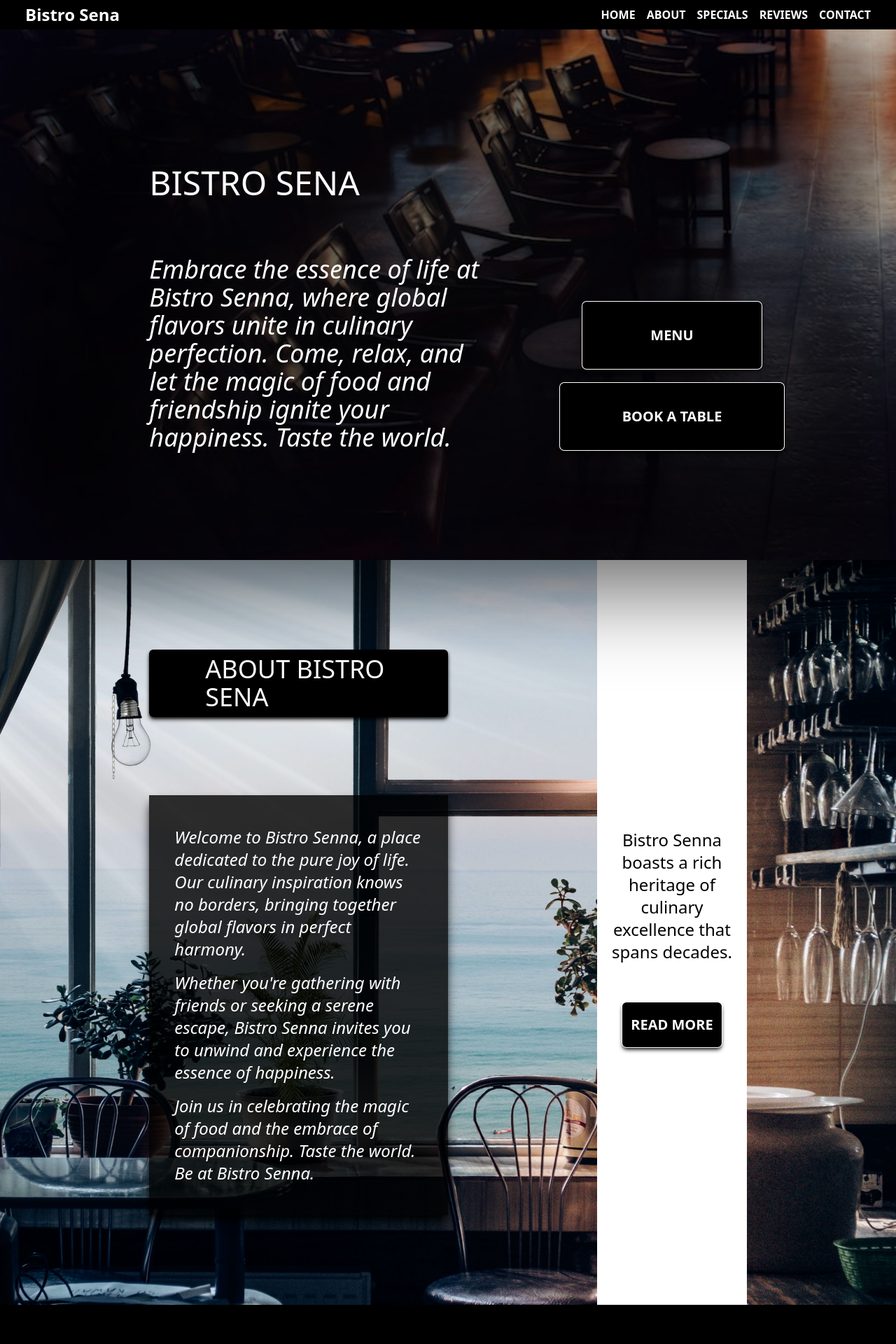
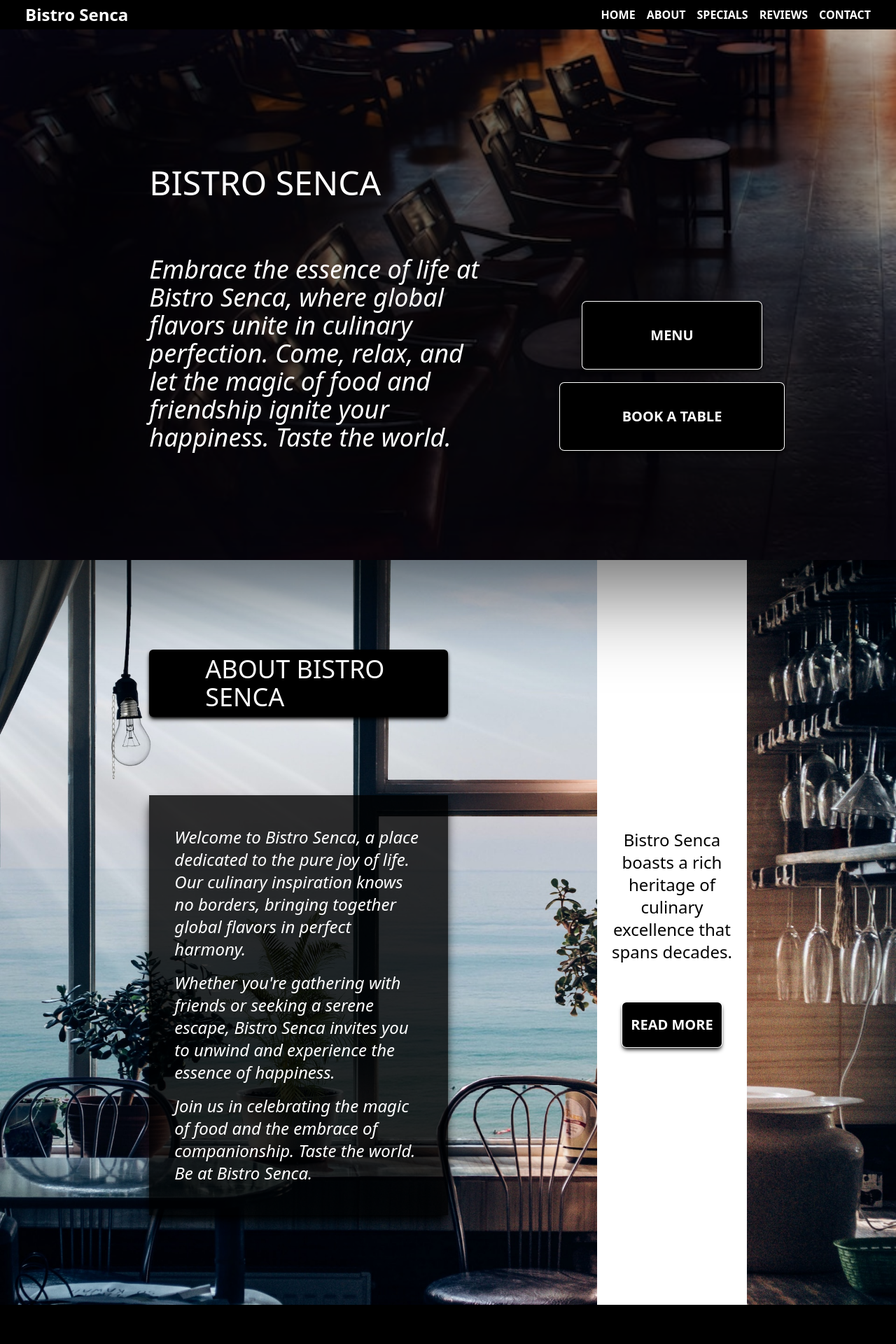
Before and after one commit to christophermorin/bistro_senca-v2, a Next.js app: page / in a window 1280 px wide. Shown: the top 1920 px of the page at 70% size. Built offline with nearby package versions, Linux system fonts and the light colour scheme.

Commit message:
rename to senca

```diff
--- a/src/app/about/index.tsx
+++ b/src/app/about/index.tsx
@@ -6,26 +6,26 @@ export function About() {
       <div className="grid justify-center mt-11 lg:mt-0 md:col-span-3 md:col-start-2 md:justify-start">
         <div className="w-80 h-14 bg-black rounded-md shadow-md shadow-black  md:w-full md:h-24 md:px-20">
           <h1 className="flex justify-center items-center h-full text-white uppercase text-xl font-medium md:text-4xl">
-            About Bistro Sena
+            About Bistro Senca
           </h1>
         </div>
       </div>
           <div className="grid grid-cols-1 bg-black/80 text-white italic font-thin gap-4 px-9 py-11 mt-28 mb-11 shadow-lg shadow-black md:mb-0 md:col-span-2  md:text-2xl">
             <p>
-              Welcome to Bistro Senna, a place dedicated to the pure joy of life. Our culinary inspiration knows no borders, bringing together global flavors in perfect harmony.
+              Welcome to Bistro Senca, a place dedicated to the pure joy of life. Our culinary inspiration knows no borders, bringing together global flavors in perfect harmony.
             </p>
             <p>
-            Whether you're gathering with friends or seeking a serene escape, Bistro Senna invites you to unwind and experience the essence of happiness.
+            Whether you're gathering with friends or seeking a serene escape, Bistro Senca invites you to unwind and experience the essence of happiness.
             </p>
             <p>
-              Join us in celebrating the magic of food and the embrace of companionship. Taste the world. Be at Bistro Senna.
+              Join us in celebrating the magic of food and the embrace of companionship. Taste the world. Be at Bistro Senca.
             </p>
           </div>
         </section>
         <section className="grid grid-cols-1 justify-items-center items-end px-20 py-7 bg-white md:bg-white md:items-center md:col-start-5 md:col-span-1 md:p-0">
           <div className="grid grid-cols-1 justify-items-center gap-5 md:gap-0 ">
             <p className="text-center md:text-2xl md:row-start-2 md:text-black md:p-4">
-              Bistro Senna boasts a rich heritage of culinary excellence that spans decades.
+              Bistro Senca boasts a rich heritage of culinary excellence that spans decades.
             </p>
             <div className="flex justify-center items-center w-44 h-12 bg-black text-white font-semibold uppercase rounded-md shadow-md shadow-black ring-1 ring-white md:mt-10 md:h-16 md:w-2/3 md:text-xl md:row-start-3 cursor-pointer">
               Read More
--- a/src/app/contact/index.tsx
+++ b/src/app/contact/index.tsx
@@ -7,7 +7,7 @@ export function Contact() {
         <div className="bg-black h-full p-2 rounded-md shadow-md shadow-black md:px-12">
           {/* One col two sections */}
           <div className="flex flex-col h-full text-white">
-            <h4 className="font-bold uppercase md:text-center md:text-xl">Bistro Senna</h4>
+            <h4 className="font-bold uppercase md:text-center md:text-xl">Bistro Senca</h4>
             <ul className="grid grid-cols-1 text-white h-full md:gap-32">
               <div className="flex flex-col justify-around md:justify-between">
                 <li className="flex items-center">
--- a/src/app/footer/index.tsx
+++ b/src/app/footer/index.tsx
@@ -17,7 +17,7 @@ export function Footer () {
           <Image src={"/images/facebook.svg"} alt="" width={25} height={25} />
           <Image src={"/images/x.png"} alt="" width={25} height={25} />
         </div>
-        <p className="self-end text-xs italic">&copy; 2023 Bistro Sena</p>
+        <p className="self-end text-xs italic">&copy; 2023 Bistro Senca</p>
       </div>
     </footer>
   )
--- a/src/app/hero/index.tsx
+++ b/src/app/hero/index.tsx
@@ -7,12 +7,12 @@ export function Hero() {
         <section className="grid grid-cols-1 p-9 justify-items-center z-20 md:col-start-2 md:col-end-5 md:p-0 md:justify-items-start">
           <div className="w-80 h-14 bg-black rounded-md md:w-96 md:h-32 md:bg-transparent">
             <h1 className="flex justify-center items-center h-full text-white text-3xl font-medium uppercase md:text-5xl md:justify-start">
-              Bistro Sena
+              Bistro Senca
             </h1>
           </div>
           <div className="self-end md:w-3/4 md:mt-10">
             <p className="text-white italic font-thin text-center mt-12 md:text-4xl md:text-start md:font-extralight md:mt-0">
-              Embrace the essence of life at Bistro Senna, where global flavors
+              Embrace the essence of life at Bistro Senca, where global flavors
               unite in culinary perfection. Come, relax, and let the magic of
               food and friendship ignite your happiness. Taste the world.
             </p>
--- a/src/app/layout.tsx
+++ b/src/app/layout.tsx
@@ -5,7 +5,7 @@ import { Inter } from 'next/font/google'
 const inter = Inter({ subsets: ['latin'] })
 
 export const metadata: Metadata = {
-  title: 'Bistro Senna',
+  title: 'Bistro Senca',
   description: 'Food for thought',
 }
 
--- a/src/app/reviews/index.tsx
+++ b/src/app/reviews/index.tsx
@@ -12,14 +12,14 @@ export function Reviews() {
       <ReviewCard>
         <ReviewCardTitle>Hidden Gems...</ReviewCardTitle>
         <ReviewCardBody>
-          A hidden gem in the heart of the city, Bistro Senna exceeded all my expectations. The food was a culinary journey around the world, and every dish we ordered was a delight to the senses.
+          A hidden gem in the heart of the city, Bistro Senca exceeded all my expectations. The food was a culinary journey around the world, and every dish we ordered was a delight to the senses.
         </ReviewCardBody>
         <ReviewCardAuthor>Aziz Light</ReviewCardAuthor>
       </ReviewCard>
       <ReviewCard>
         <ReviewCardTitle>Old friends...</ReviewCardTitle>
         <ReviewCardBody>
-         What a delightful find! Bistro Senna felt like a warm hug in the form of a restaurant. The staff here are like old friends, always ready with a smile and a recommendation. I can't wait to make Bistro Senna my regular spot for special nights out.
+         What a delightful find! Bistro Senca felt like a warm hug in the form of a restaurant. The staff here are like old friends, always ready with a smile and a recommendation. I can't wait to make Bistro Senca my regular spot for special nights out.
         </ReviewCardBody>
         <ReviewCardAuthor>Nuaght Marvin</ReviewCardAuthor>
       </ReviewCard>
--- a/src/components/ui/NavBar.tsx
+++ b/src/components/ui/NavBar.tsx
@@ -21,7 +21,7 @@ export function NavBar() {
       </nav>
       {/* Desktop */}
       <nav className="sm:justify-between sm:items-center sm:px-9 sm:w-full hidden sm:flex sm:h-full">
-        <p className="font-bold text-2xl">Bistro Sena</p>
+        <p className="font-bold text-2xl">Bistro Senca</p>
         <ul className="flex uppercase font-semibold gap-4 [&>*]:cursor-pointer">
           <li id="homeLink">Home</li>
           <li id="aboutLink">About</li>
```
Also changed, not shown: 1 other file (tests, documents, lock files or other folders).
